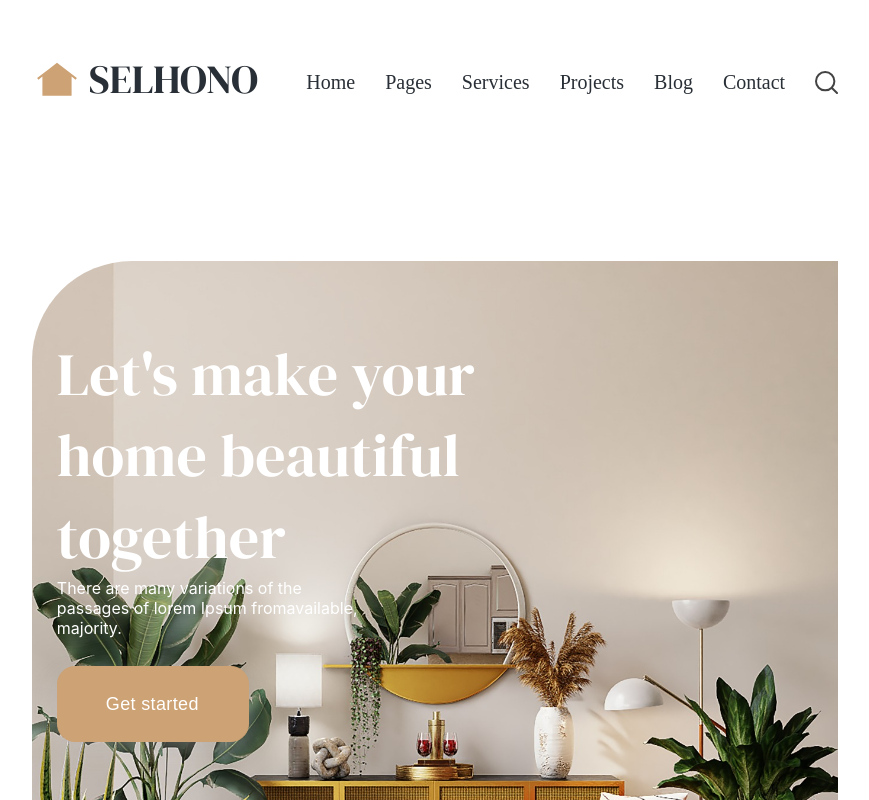
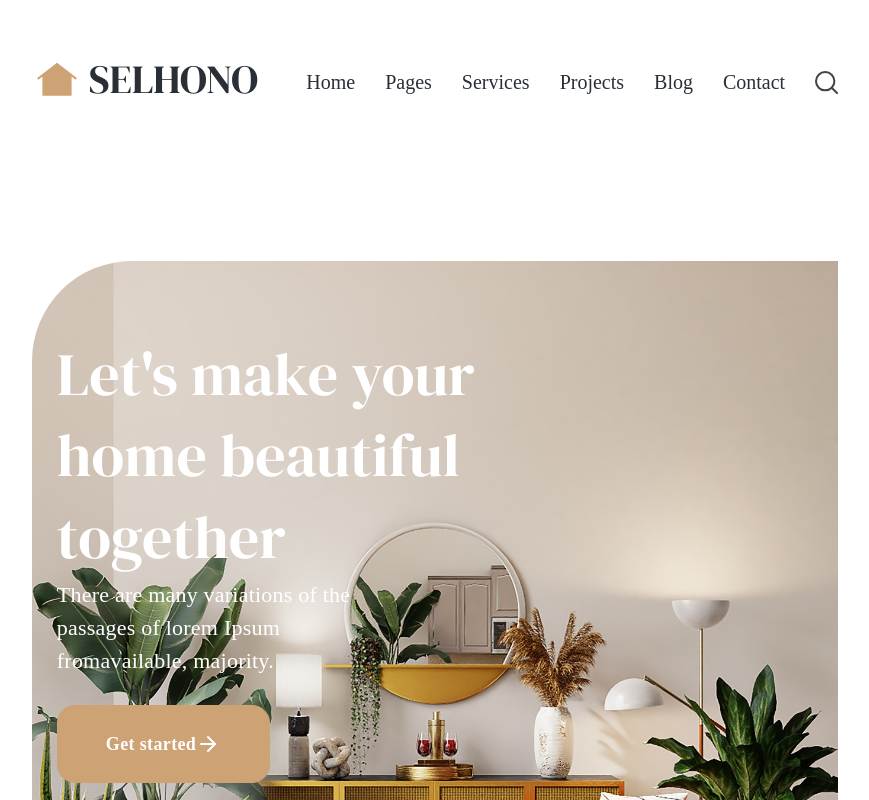
Before and after one commit to nadiia-gor/selhomo-project, a React (Vite) app in the folder homeworks_128/term_project/: page / in a window 1280 px wide. Shown: the top 800 px of the page, without its empty margins (205-1074 px from the left). Built offline with nearby package versions, Linux system fonts and the light colour scheme.

Commit message:
improve button adaptability, footer readability

```diff
--- a/homeworks_128/term_project/package.json
+++ b/homeworks_128/term_project/package.json
@@ -10,6 +10,7 @@
     "preview": "vite preview"
   },
   "dependencies": {
+    "@fontsource-variable/inter": "^5.0.17",
     "@fontsource-variable/jost": "^5.0.18",
     "@fontsource/dm-serif-display": "^5.0.19",
     "react": "^18.2.0",
--- a/homeworks_128/term_project/src/components/Button/Button.jsx
+++ b/homeworks_128/term_project/src/components/Button/Button.jsx
@@ -1,10 +1,41 @@
+import styled from 'styled-components';
 import './Button.scss';
 
-const Button = ({ buttonText }) => {
+const StyledButton = styled.button`
+  display: inline-flex;
+  align-items: flex-end;
+  color: #fff;
+  border: 1px solid
+    ${(props) => (props.buttonColor ? props.buttonColor : '#cda274')};
+  border-radius: 18px;
+  background: ${(props) => (props.buttonColor ? props.buttonColor : '#cda274')};
+  box-shadow: 0px 10px 20px 0px rgba(192, 192, 192, 0.35);
+  padding: 26px 49px 26px 48px;
+  text-align: center;
+  font-family: 'Inter Variable';
+  font-size: 18px;
+  font-weight: 600;
+  line-height: 22.5px;
+  letter-spacing: 0.36px;
+  cursor: pointer;
+`;
+
+const Button = ({ buttonText, buttonColor, arrow }) => {
   return (
-    <button type="button" className="go-btn">
+    <StyledButton type="button" buttonColor={buttonColor}>
       {buttonText}
-    </button>
+      {arrow === 'black' ? (
+        <img src="src\assets\images\icons\arrow-right.svg" />
+      ) : (
+        <img
+          src="src\assets\images\icons\arrow-right.svg"
+          style={{
+            filter:
+              'brightness(0) saturate(100%) invert(95%) sepia(5%) saturate(22%) hue-rotate(207deg) brightness(106%) contrast(106%)',
+          }}
+        />
+      )}
+    </StyledButton>
   );
 };
 
--- a/homeworks_128/term_project/src/components/footer/Footer.scss
+++ b/homeworks_128/term_project/src/components/footer/Footer.scss
@@ -58,7 +58,7 @@ footer {
         li {
           @extend .fontstyle-jost;
           margin-top: 30px;
-          line-height: 300%;
+          line-height: 150%;
           letter-spacing: 0.22px;
         }
       }
@@ -68,8 +68,6 @@ footer {
       }
 
       p {
-        // wheelchair workaround, I don't care :)
-        padding-top: 14px;
         @extend .fontstyle-jost;
         line-height: 150%; /* 33px */
         letter-spacing: 0.22px;
--- a/homeworks_128/term_project/src/components/header/Header.jsx
+++ b/homeworks_128/term_project/src/components/header/Header.jsx
@@ -1,4 +1,3 @@
-import React from 'react';
 import { Link } from 'react-router-dom';
 import styled from 'styled-components';
 import Logo from '../Logo/Logo';
--- a/homeworks_128/term_project/src/main.jsx
+++ b/homeworks_128/term_project/src/main.jsx
@@ -1,4 +1,5 @@
 /* import fonts in a single entrypoint */
+import '@fontsource-variable/inter';
 import '@fontsource-variable/jost';
 import '@fontsource/dm-serif-display';
 /* font section end */
--- a/homeworks_128/term_project/src/pages/Home/Home.jsx
+++ b/homeworks_128/term_project/src/pages/Home/Home.jsx
@@ -11,7 +11,7 @@ const Home = () => {
             There are many variations of the passages of lorem Ipsum
             fromavailable, majority.
           </p>
-          <Button buttonText={'Get started'} />
+          <Button buttonText={'Get started'} arrow={'white'} />
         </div>
       </div>
     </div>
--- a/homeworks_128/term_project/src/pages/Home/Home.scss
+++ b/homeworks_128/term_project/src/pages/Home/Home.scss
@@ -24,6 +24,11 @@
       }
 
       p {
+        font-family: 'Inter Variable';
+        font-size: 22px;
+        font-weight: 500;
+        line-height: 150%;
+        letter-spacing: 0.22px;
         width: 67%;
         margin-bottom: 28px;
       }
```
Also changed, not shown: homeworks_128/term_project/.eslintrc.cjs, homeworks_128/term_project/src/assets/images/icons/arrow-right.svg (added), 1 other file (tests, documents, lock files or other folders).
